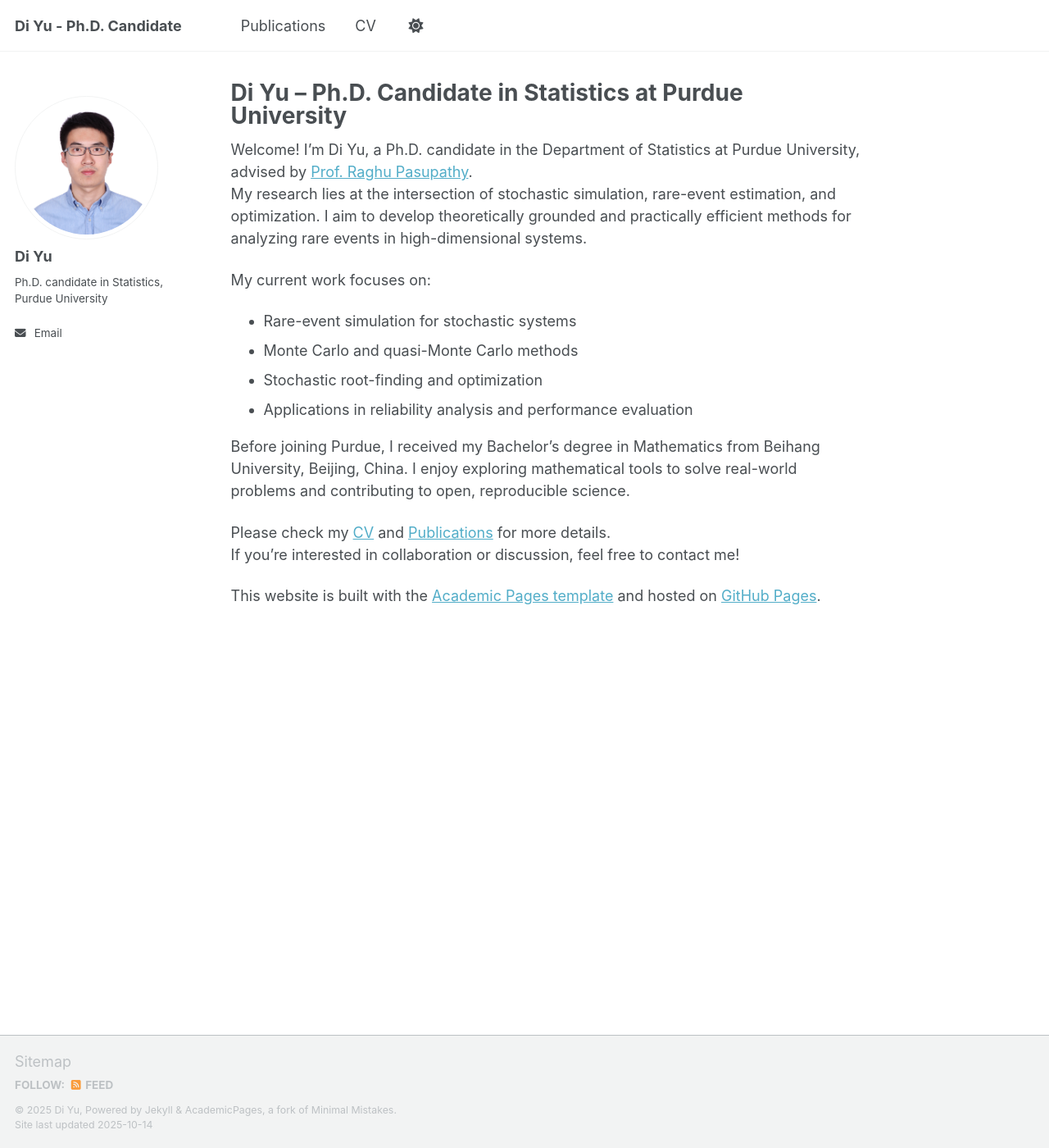
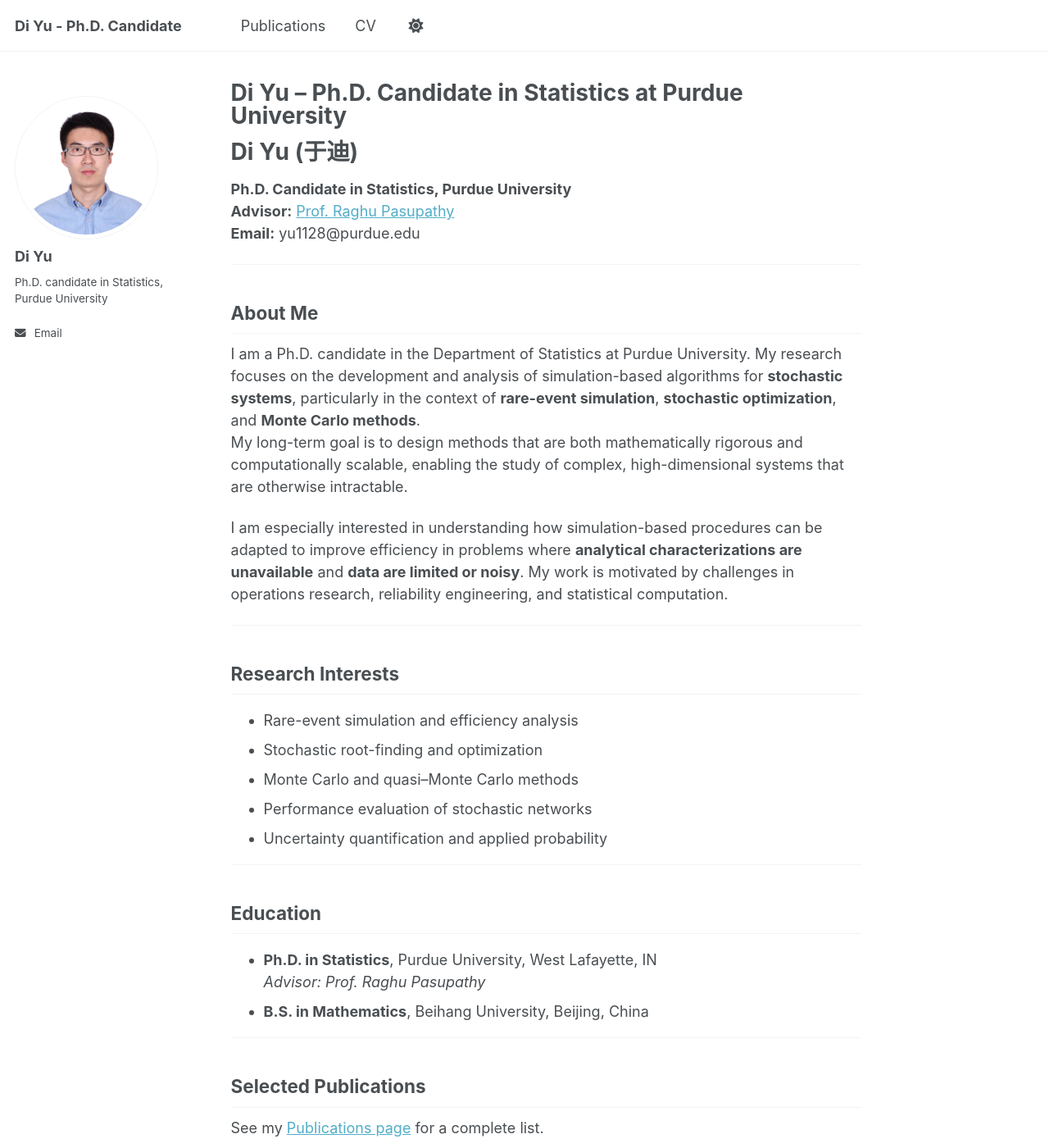
Before and after one commit to yudi12358/yudi12358.github.io, a Jekyll site: the page built from _pages/about.md, in a window 1280 px wide and 1400 px high. Shown: the whole window at 82% size. Built offline with Jekyll 4.4.1, drawn with Linux system fonts in a browser that asks for light colours; a script that is not in the unit is left out; some of the changed text lies outside the part shown.

Commit message:
Update about.md

```diff
--- a/_pages/about.md
+++ b/_pages/about.md
@@ -7,18 +7,60 @@ redirect_from:
   - /about.html
 ---
 
-Welcome! I’m Di Yu, a Ph.D. candidate in the Department of Statistics at Purdue University, advised by [Prof. Raghu Pasupathy](https://web.ics.purdue.edu/~pasupath/).
-My research lies at the intersection of stochastic simulation, rare-event estimation, and optimization. I aim to develop theoretically grounded and practically efficient methods for analyzing rare events in high-dimensional systems.
+# Di Yu (于迪)
 
-My current work focuses on:
-- Rare-event simulation for stochastic systems
-- Monte Carlo and quasi-Monte Carlo methods
+**Ph.D. Candidate in Statistics, Purdue University**
+**Advisor:** [Prof. Raghu Pasupathy](https://www.stat.purdue.edu/~pasupath/)
+**Email:** yu1128@purdue.edu
+
+---
+
+## About Me
+
+I am a Ph.D. candidate in the Department of Statistics at Purdue University. My research focuses on the development and analysis of simulation-based algorithms for **stochastic systems**, particularly in the context of **rare-event simulation**, **stochastic optimization**, and **Monte Carlo methods**.
+My long-term goal is to design methods that are both mathematically rigorous and computationally scalable, enabling the study of complex, high-dimensional systems that are otherwise intractable.
+
+I am especially interested in understanding how simulation-based procedures can be adapted to improve efficiency in problems where **analytical characterizations are unavailable** and **data are limited or noisy**. My work is motivated by challenges in operations research, reliability engineering, and statistical computation.
+
+---
+
+## Research Interests
+
+- Rare-event simulation and efficiency analysis
 - Stochastic root-finding and optimization
-- Applications in reliability analysis and performance evaluation
+- Monte Carlo and quasi–Monte Carlo methods
+- Performance evaluation of stochastic networks
+- Uncertainty quantification and applied probability
 
-Before joining Purdue, I received my Bachelor's degree in Mathematics from Beihang University, Beijing, China. I enjoy exploring mathematical tools to solve real-world problems and contributing to open, reproducible science.
+---
 
-Please check my [CV](/files/CV.pdf) and [Publications](/publications/) for more details.
-If you’re interested in collaboration or discussion, feel free to contact me!
+## Education
 
-This website is built with the [Academic Pages template](https://github.com/academicpages/academicpages.github.io) and hosted on [GitHub Pages](https://pages.github.com).
+- **Ph.D. in Statistics**, Purdue University, West Lafayette, IN
+  *Advisor: Prof. Raghu Pasupathy*
+- **B.S. in Mathematics**, Beihang University, Beijing, China
+
+---
+
+## Selected Publications
+
+See my [Publications page](/publications/) for a complete list.
+
+1. *Yu, D.*, Pasupathy, R. (2025). “Variance Reduction Techniques for Rare-event Simulation via Adaptive Sampling.” *Under Review.*
+2. *Yu, D.*, Pasupathy, R. (2024). “Stochastic Root-Finding in High-Dimensional Systems.” *Proceedings of the Winter Simulation Conference (WSC).*
+
+---
+
+## Curriculum Vitae
+
+A detailed CV can be found [here](/files/CV.pdf).
+
+---
+
+## Personal
+
+Outside research, I enjoy hiking, photography, and exploring how mathematical modeling can help understand complex real-world systems.
+
+---
+
+*This website is built with the [AcademicPages](https://github.com/academicpages/academicpages.github.io) template and hosted on [GitHub Pages](https://pages.github.com).*
```
